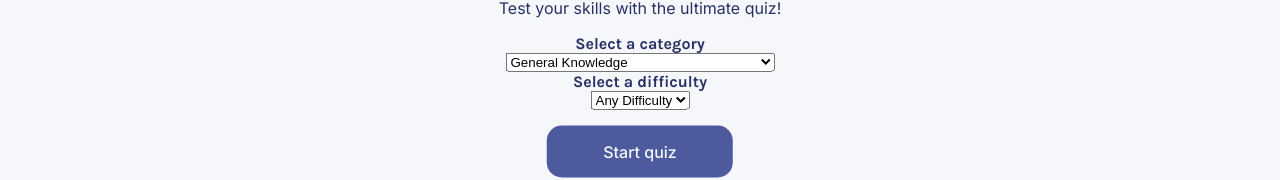
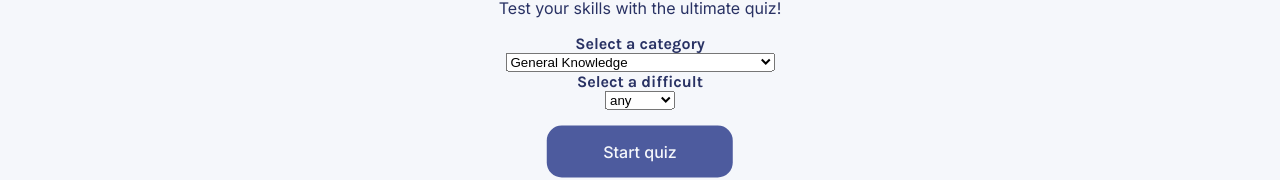
Before and after one commit to 0xjosiah/quizzer-app, a React (Create React App) app: page / in a window 1280 px wide. Shown: the part 259-439 px from the top of the page. Built offline with nearby package versions, Linux system fonts and the light colour scheme.

Commit message:
creates OptionSelect comp, implements said comp for difficulty

```diff
--- /dev/null
+++ b/src/components/OptionSelect.js
@@ -0,0 +1,14 @@
+export default function OptionSelect(props) {
+    const {id, options} = props
+    const optionsElmts = options.map(i => (
+        <option id={i}>{i}</option>
+    ))
+    return (
+        <>
+            <label for={id}>{`Select a ${id}`}</label>
+            <select id={id} name={id}>
+                {optionsElmts}
+            </select>
+        </>
+    )
+}
--- a/src/components/StartQuiz.js
+++ b/src/components/StartQuiz.js
@@ -1,5 +1,6 @@
 import blueBlob from "../blue-blob.png"
 import yellowBlob from "../yellow-blob.png"
+import OptionSelect from "./OptionSelect"
 
 export default function StartQuiz(props) {
     return (
@@ -34,13 +35,7 @@ export default function StartQuiz(props) {
                     <option id="31">Entertainment: Japanese Anime & Manga</option>
                     <option id="32">Entertainment: Cartoon & Animations</option>
                 </select>
-                <label for="difficulty">Select a difficulty</label>
-                <select id="difficulty" name="difficulty">
-                    <option id="any">Any Difficulty</option>
-                    <option id="easy">Easy</option>
-                    <option id="medium">Medium</option>
-                    <option id="hard">Hard</option>
-                </select>
+                <OptionSelect id='difficult' options={['any', 'easy', 'medium', 'hard']}/>
                 <button
                     className="title-card__start-btn"
                     onClick={props.fetchQs}
```
